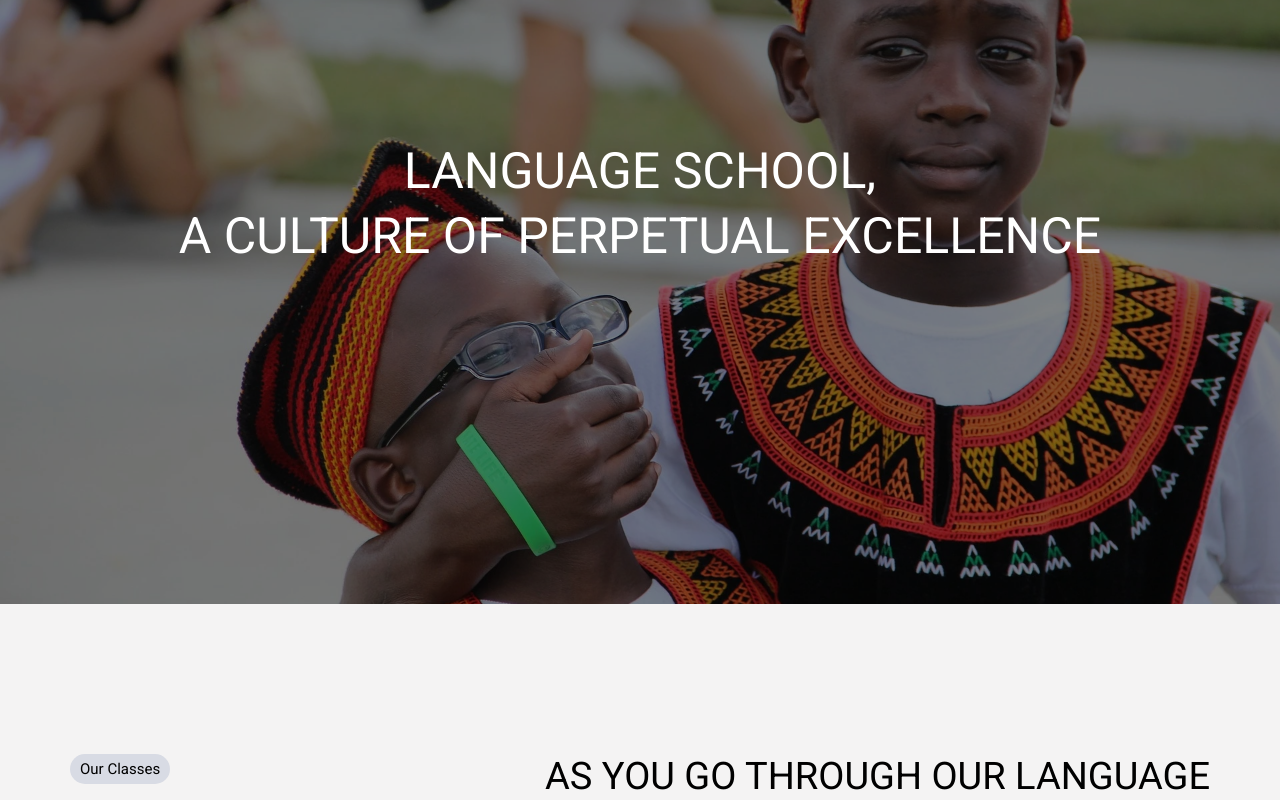
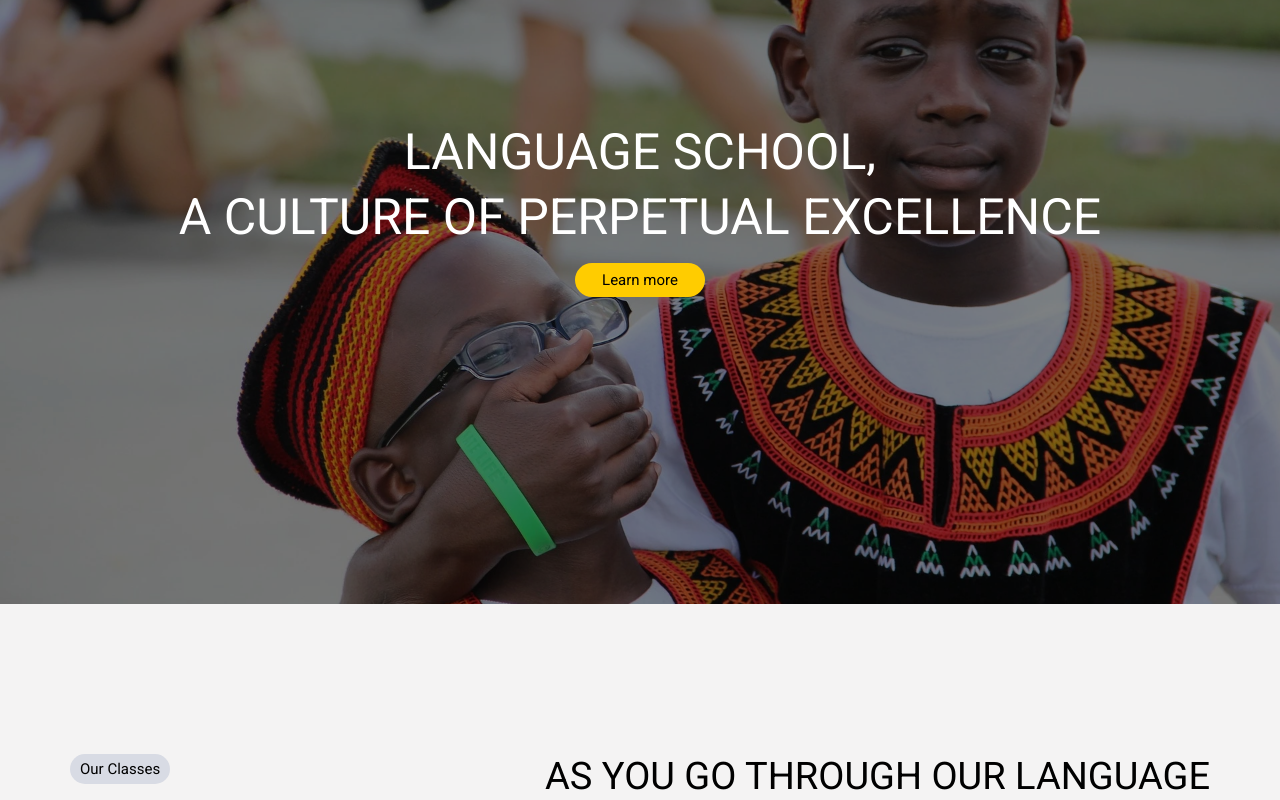
Before and after one commit to eduviereIsrael/idealab-language-school, a Next.js app: page / in a window 1280 px wide. Shown: the part 1800-2600 px from the top of the page. Built offline with nearby package versions, Linux system fonts and the light colour scheme.

Commit message:
finalize

```diff
--- a/app/Components/Navbar/index.jsx
+++ b/app/Components/Navbar/index.jsx
@@ -19,7 +19,7 @@ const Navbar = () => {
         <div className="menuitems">
           <span onClick={ () => navigate('/') } >Home</span>
           <span onClick={ () => navigate('/about') } >About us</span>
-          <span onClick={ () => navigate('/') } >Contact us</span>
+          <span onClick={ () => navigate('/contact') } >Contact us</span>
         </div>
       </NavbarContainer>
       <MobileContainer>
--- a/app/Components/Navbar/navbar.style.js
+++ b/app/Components/Navbar/navbar.style.js
@@ -35,7 +35,7 @@ export const NavbarContainer = styled.div`
         justify-content: space-between;
         gap: 25px;
 
-        a, p{
+        span{
 
             &:hover{
                 cursor: pointer;
--- a/app/Components/footer/index.jsx
+++ b/app/Components/footer/index.jsx
@@ -160,9 +160,10 @@ const Footer = () => {
             <FooterLinksDiv>
               <div>
                 <h3>Find us on</h3>
-                <FooterLink href={'https://wa.me/feedback/IMBN57OCXNFTF1'} >WHATSAPP</FooterLink>
-                <FooterLink href={'https://instagram.com/eduviere_israel?igshid=NTc4MTIwNjQ2YQ=='} >INSTAGRAM</FooterLink>
-                <FooterLink href={'https://instagram.com/eduviere_israel?igshid=NTc4MTIwNjQ2YQ=='} >TWITTER</FooterLink>
+                <FooterLink target="_blank" href={'https://wa.me/feedback/IMBN57OCXNFTF1'} >WHATSAPP</FooterLink>
+                <FooterLink target="_blank" href={'https://instagram.com/eduviere_israel?igshid=NTc4MTIwNjQ2YQ=='} >INSTAGRAM</FooterLink>
+                <FooterLink target="_blank" href={'https://www.facebook.com/profile.php?id=61555747124227&mibextid=ZbWKwL'} >FACEBOOK</FooterLink>
+                <FooterLink target="_blank" href={'https://www.linkedin.com/company/idealab-language-academy/'} >LINKEDIN</FooterLink>
               </div>
             </FooterLinksDiv>
         </FooterDiv>
--- a/app/globals.scss
+++ b/app/globals.scss
@@ -46,11 +46,14 @@ h1{
   .container{
 
     display: flex;
-    justify-content: space-between;
+    justify-content: center;
 
     padding: 0 20px;
-    margin-top: 104px;
+    margin: 104px auto 0;
+
     flex-wrap: wrap;
+    width: 100%;
+    // border: 1px solid;
     .contact-form{
       display: flex;
       flex-direction: column;
@@ -160,6 +163,16 @@ h1{
   }
 }
 
+.cta{
+  padding: 8px 27px;
+  border-radius: 30px;
+  font-family: 'Roboto', sans-serif;
+  font-size: 15px;
+  background-color: #ffcc00;
+  color: #000;
+  /* margin-top: 15px; */
+}
+
 .about-us {
   display: flex;
   flex-direction: column;
--- a/app/index.style.js
+++ b/app/index.style.js
@@ -237,6 +237,7 @@ export const ThirdSection = styled.div`
         text-align: center;
         color: #fff;
         line-height: 130%;
+        margin-bottom: 20px;
 
 
         span{
--- a/app/layout.js
+++ b/app/layout.js
@@ -15,9 +15,9 @@ export default function RootLayout({ children }) {
     <html lang="en">
       <body className={inter.className}>
         <StyledComponentsRegistry>
-        <Navbar />
-        {children}
-        <Footer />
+          <Navbar />
+            {children}
+          <Footer />
         </StyledComponentsRegistry>
       </body>
     </html>
--- a/app/page.js
+++ b/app/page.js
@@ -12,7 +12,7 @@ export default function Home() {
 
         <h1>DO NOT LOSE <br/> THE TASTE OF YOUR CULTURE.</h1>
         <p>Connect with your root through our online language classes</p>
-        <Link href={'/'} >
+        <Link href={'https://wa.me/qr/KNAR4TKIXY6VG1'} >
           <span className="cta" >Learn more</span>
         </Link>
         {/* <h1>CONNECT WITH YOUR ROOT
@@ -58,6 +58,9 @@ priorities and less time to studying.</p>
         <h2>
           Language school, <br/> a culture of perpetual excellence
         </h2>
+        <Link href={'https://wa.me/qr/KNAR4TKIXY6VG1'} >
+          <span className="cta" >Learn more</span>
+        </Link>
       </ThirdSection>
 
       <LanguageClasses>
```
Also changed, not shown: app/contact/page.jsx (+0 -47 lines).
